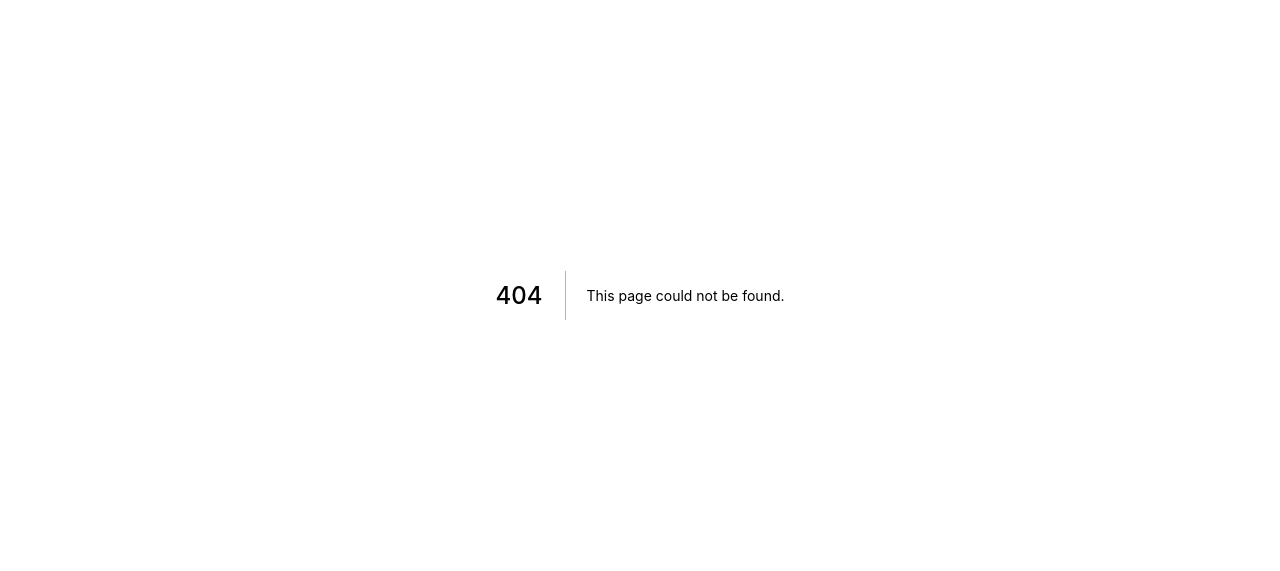
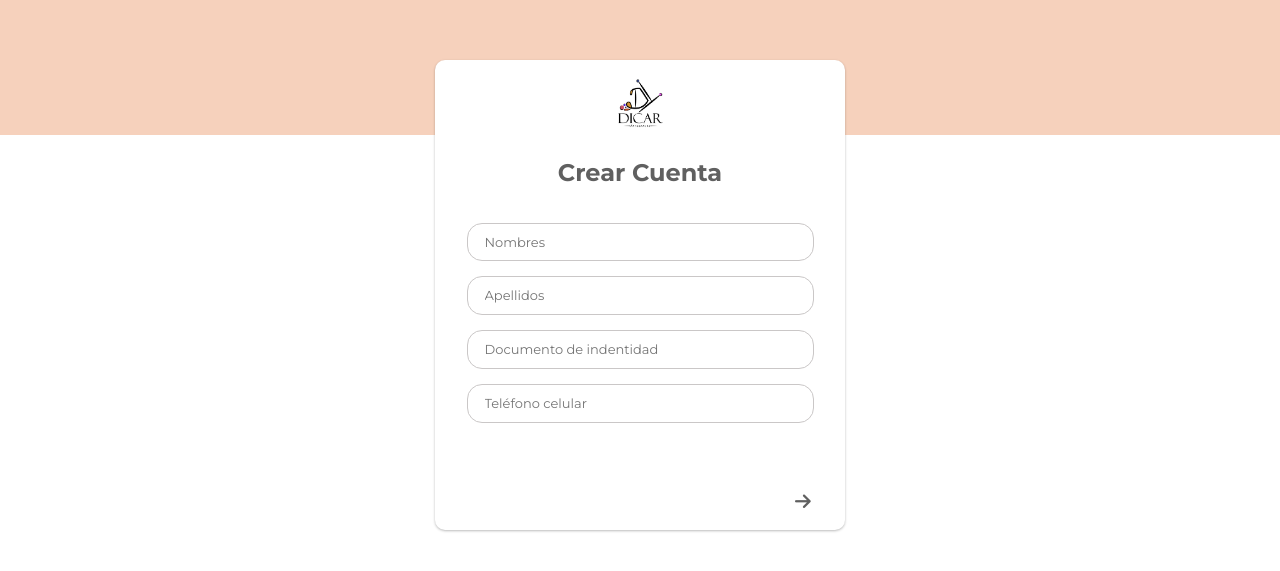
Before and after one commit to peterleunam1/dicar-handicrafts-frontend, a Next.js app: page /auth/registro in a window 1280 px wide. Before the commit this address had no page. Shown: the part 105-676 px from the top of the page. Built offline with nearby package versions, Linux system fonts and the light colour scheme.

Commit message:
Feature: Adding sign-in and sign-up page

```diff
--- /dev/null
+++ b/pages/auth/registro.tsx
@@ -0,0 +1,174 @@
+import { NextPage } from "next";
+import Link from "next/link";
+import { useState } from "react";
+import styled from "styled-components";
+import { useStyleRegistry } from "styled-jsx";
+import { AuthBox, AuthLayout, Input, Button } from "../../components";
+
+const Container = styled.div`
+  height: 75%;
+  width: 100%;
+  padding-top: 30px;
+  display: flex;
+  flex-direction: column;
+  align-items: center;
+  justify-content: flex-start;
+`;
+const ButtonContainer = styled.div`
+  width: 50%;
+  margin-bottom: 62px;
+`;
+const Form = styled.form`
+  width: 100%;
+`;
+
+const Registro: NextPage = () => {
+  const [page, setPage] = useState(false);
+  const [user, setUser] = useState({})
+    const [array, setArray] = useState([])
+    let users:any = []
+
+    const setUsuarios = () => {
+        localStorage.setItem('user', JSON.stringify(users))
+    }
+    const getUsuarios = () => {
+        if (window){
+            let local = window.localStorage.getItem("user");
+            return local
+        }
+    }
+
+
+  const handleChange = (e: React.ChangeEvent<HTMLInputElement>) => {
+    setUser({
+      ...user,
+      [e.target.name]: e.target.value,
+    });
+
+  };
+//   const {password, passwordConfirm, names,lastName, doc, phone, email, adress} = user as any
+const {password, passwordConfirm} = user as any
+
+
+  console.log(password, passwordConfirm)
+  const handleSubmit = (e: React.FormEvent<HTMLFormElement>) => {
+        e.preventDefault()
+       if(password !== passwordConfirm){
+            alert("Las contraseñas deben coincidir")
+       }
+    //    users = getUsuarios()
+    //    users.push(user)
+    //    setUsuarios()
+    let value
+    if (typeof window !== 'undefined') {
+        localStorage.setItem("user",  JSON.stringify(user) )
+        value = window.localStorage.getItem('user')
+    }
+    users.push(value)
+    localStorage.setItem("user",  JSON.stringify(users) )
+  }
+
+
+
+  return (
+    <AuthLayout title="Registro">
+      <Form onSubmit={handleSubmit}>
+        <AuthBox
+          title="Crear Cuenta"
+          arrow_s="block"
+          box_display={page ? "none" : "block"}
+          onClick={() => setPage(true)}
+        >
+          <Container>
+            <Input
+              type="text"
+              placeholder="Nombres"
+              name="names"
+              py="10px"
+              mb="15px"
+              onChange={handleChange}
+            />
+            <Input
+              type="text"
+              placeholder="Apellidos"
+              name="lastName"
+              py="10px"
+              mb="15px"
+              onChange={handleChange}
+            />
+            <Input
+              type="number"
+              placeholder="Documento de indentidad"
+              name="doc"
+              py="10px"
+              mb="15px"
+              onChange={handleChange}
+            />
+            <Input
+              type="number"
+              placeholder="Teléfono celular"
+              name="phone"
+              py="10px"
+              mb="15px"
+              onChange={handleChange}
+            />
+          </Container>
+        </AuthBox>
+        <AuthBox
+          title="Un paso más ..."
+          arrow_a="block"
+          box_display={page ? "block" : "none"}
+          onClick={() => setPage(false)}
+        >
+          <Container>
+            <Input
+              type="text"
+              placeholder="Correo electrónico"
+              name="email"
+              py="10px"
+              mb="15px"
+              onChange={handleChange}
+            />
+            <Input
+              type="password"
+              placeholder="Contraseña"
+              name="password"
+              py="10px"
+              mb="15px"
+              onChange={handleChange}
+
+            />
+            <Input
+              type="password"
+              placeholder="Confirme su contraseña"
+              name="passwordConfirm"
+              py="10px"
+              mb="15px"
+              onChange={handleChange}
+            />
+            <Input
+              type="text"
+              placeholder="Dirección"
+              name="adress"
+              py="10px"
+              mb="30px"
+              onChange={handleChange}
+            />
+            <ButtonContainer onClick={()=> handleSubmit}>
+              <Button
+                text="Registrarse"
+                bg="#f6d1bc"
+                hover="rgba(246, 209, 188, 0.637)"
+              />
+            </ButtonContainer>
+            <p>
+              ¿Ya tienes una cuenta?
+              <Link href="/auth/login"> Inicia sesión</Link>
+            </p>
+          </Container>
+        </AuthBox>
+      </Form>
+    </AuthLayout>
+  );
+};
+export default Registro;
```
Also changed, not shown: pages/auth/login.tsx (added, +71 -0 lines).
